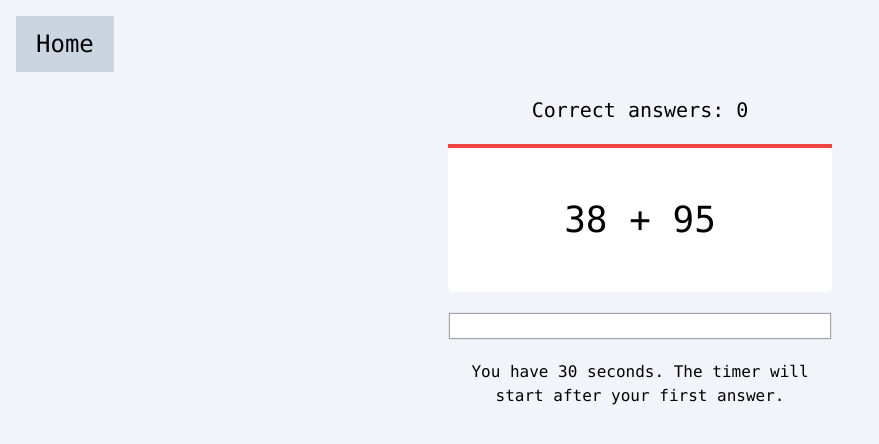
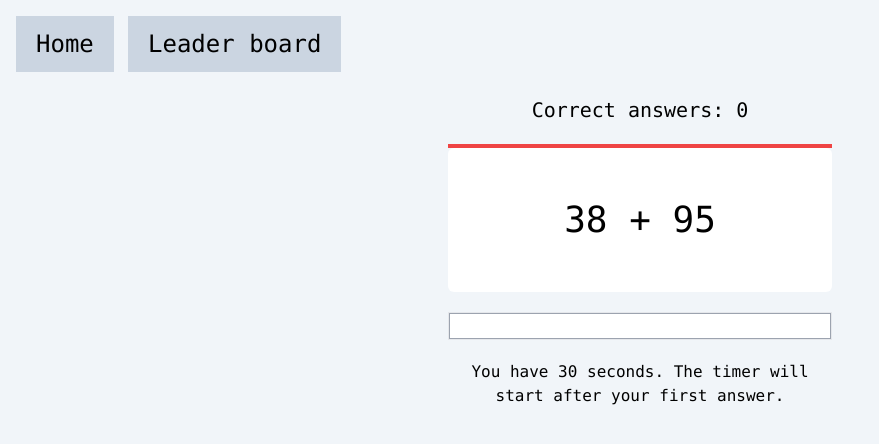
Before and after one commit to ashley-cao-0/simple-games, a React (Vite) app: page /mathtest in a window 1280 px wide. Shown: the top 444 px of the page, without its empty margins (0-879 px from the left). Built offline with nearby package versions, Linux system fonts and the light colour scheme.

Commit message:
add links to leaderboard

```diff
--- a/src/components/MathTest.jsx
+++ b/src/components/MathTest.jsx
@@ -1,4 +1,5 @@
-import React, {useState, useRef, useEffect} from "react";
+import React, { useState, useRef, useEffect } from "react";
+import { Link } from 'react-router-dom'
 import FinishScreen from "./FinishScreen";
 
 function MathTest() {
@@ -58,19 +59,22 @@ function MathTest() {
   }, [])
 
   return (
-      !timesUp ?
-      // timesUp ?
+    <>
+      <Link to="/leaderboard/mathtest" className='absolute z-50 py-3 px-5 m-4 ml-32 text-2xl bg-slate-300 hover:bg-slate-400 duration-150'> Leader board </Link>
+      {
+        !timesUp ?
+        // timesUp ?
         <div className=" text-center">
           <h2 className="mt-24 text-xl">Correct answers: {count}</h2>
           <div className=" w-96 mx-auto mt-5">
-            <div className={ 'bg-red-500 h-1 w-full '+ timerAnimation}></div>
+            <div className={'bg-red-500 h-1 w-full ' + timerAnimation}></div>
             <div className=" bg-white p-4 rounded-md h-36 flex items-center justify-center">
               <h2 className=" text-4xl">{num1} + {num2}</h2>
             </div>
           </div>
 
           <form onSubmit={handleSubmit} className={`w-96 mx-auto mt-5 border`}>
-            <input type="text" name="answer" value={input} ref={ref} onChange={handleChange} autoComplete="off" className={`w-full focus:outline-0 border border-gray-400 ${inputAnimation}`} onAnimationEnd={resetInputAnimation}/>
+            <input type="text" name="answer" value={input} ref={ref} onChange={handleChange} autoComplete="off" className={`w-full focus:outline-0 border border-gray-400 ${ inputAnimation }`} onAnimationEnd={resetInputAnimation} />
           </form>
 
           {!started &&
@@ -79,7 +83,9 @@ function MathTest() {
 
         </div>
         :
-        <FinishScreen score={count} game="mathtest"/>
+        <FinishScreen score={count} game="mathtest" />
+      }
+    </>
 
   )
 }
--- a/src/components/Snake.jsx
+++ b/src/components/Snake.jsx
@@ -1,5 +1,6 @@
 
-import React, {useEffect, useState, useRef} from "react";
+import React, { useEffect, useState, useRef } from "react";
+import { Link } from "react-router-dom";
 import SaveSnakeScore from "./SaveSnakeScore";
 
 function Snake() {
@@ -222,6 +223,9 @@ function Snake() {
   }, [snake])
 
   return (
+    <>
+      <Link to="/leaderboard/snake" className='absolute z-50 py-3 px-5 m-4 ml-32 text-2xl bg-slate-300 hover:bg-slate-400 duration-150'> Leader board </Link>
+
       <div ref={ref} onKeyDown={handleKeyDown} tabIndex={-1} className="  h-full w-full absolute top-0 text-slate-800">
         <div className=" mt-24 text-center ">
           <h1 className=" text-5xl mb-10"> SNAKE! </h1>
@@ -268,6 +272,7 @@ function Snake() {
         </div>
 
       </div>
+    </>
   )
 }
 
```
Lines whose indentation alone changed are shown as unchanged.
